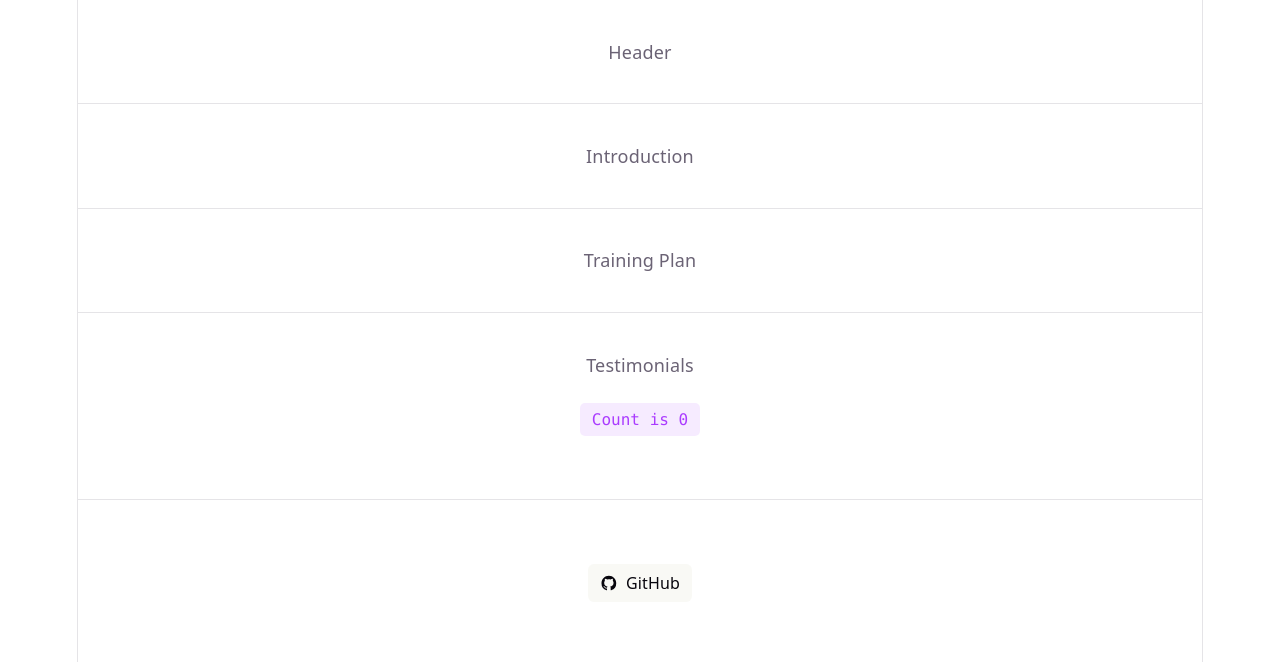
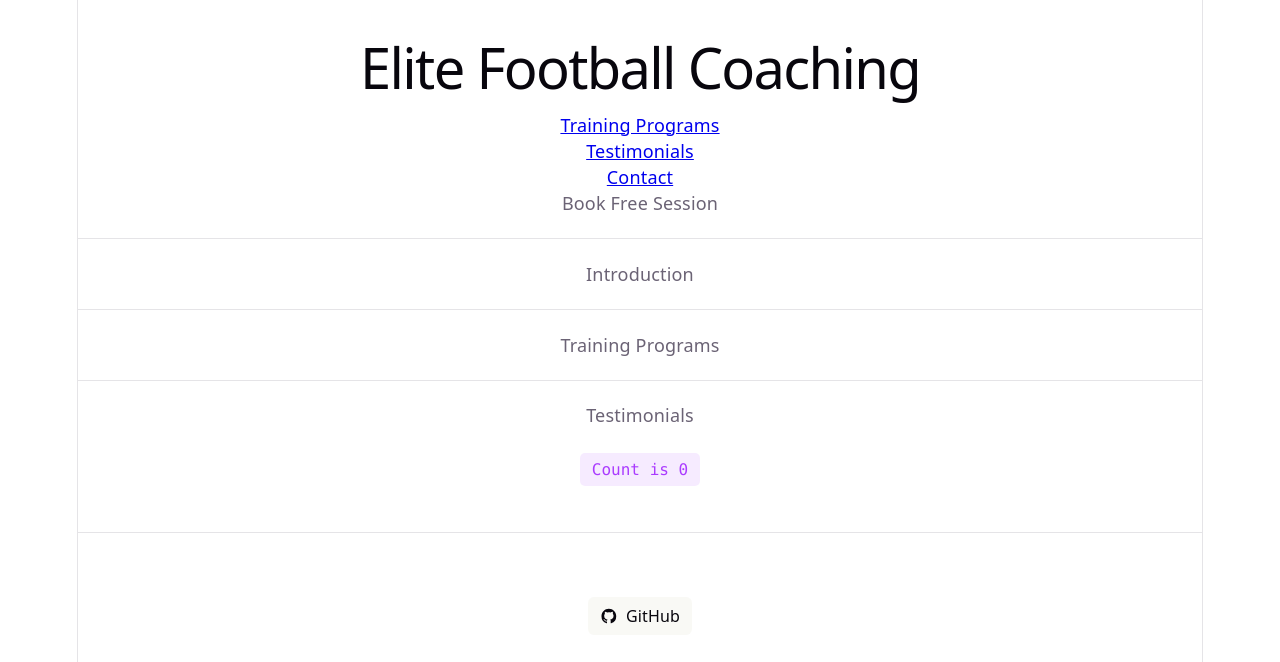
Before and after one commit to rotimijoseph/football-coaching, a React (Vite) app in the folder football-coaching/: page / in a window 1280 px wide. Shown: the top 662 px of the page. Built offline with nearby package versions, Linux system fonts and the light colour scheme.

Commit message:
feat: add nav template for different parts of the page. aslo rename training plans

```diff
--- a/football-coaching/src/App.css
+++ b/football-coaching/src/App.css
@@ -115,7 +115,7 @@
   }
 }
 
-#training-plans {
+#training-programs {
   display: flex;
   flex-direction: column;
   gap: 25px;
--- a/football-coaching/src/App.jsx
+++ b/football-coaching/src/App.jsx
@@ -1,6 +1,7 @@
 import { useState } from 'react'
 import './App.css'
 import * as React from 'react'
+import Header from './components/Header'
 
 function App() {
   const [count, setCount] = useState(0)
@@ -8,7 +9,7 @@ function App() {
   return (
     <>
      <section id="header">
-       <p>Header</p>
+       <Header/>
       </section>
 
       <section id="introduction">
@@ -16,8 +17,8 @@ function App() {
       </section>
 
 
-      <section id="training-plans">
-        <p>Training Plan</p>
+      <section id="training-programs">
+        <p>Training Programs</p>
       </section>
 
       <section id="testimonials">
--- a/football-coaching/src/components/Header.jsx
+++ b/football-coaching/src/components/Header.jsx
@@ -1,7 +1,16 @@
 import * as React from 'react'
+// import { Container, Nav, Navbar, NavDropdown } from 'react-bootstrap';
 
 export default function Header() {
     return (
-        <p>This is the header part of the application. </p>
+        <nav>
+            <h1>Elite Football Coaching</h1>
+            <div>
+                <section><a href="#training-plans">Training Programs</a></section>
+                <section><a href="#testimonials">Testimonials</a></section>
+                <section><a href="#contact">Contact</a></section>
+                <section><a>Book Free Session</a></section>
+            </div>
+        </nav>
     )
 }
```
Also changed, not shown: football-coaching/src/components/TrainingPlans.jsx (deleted), football-coaching/src/components/TrainingPrograms.jsx (added).
